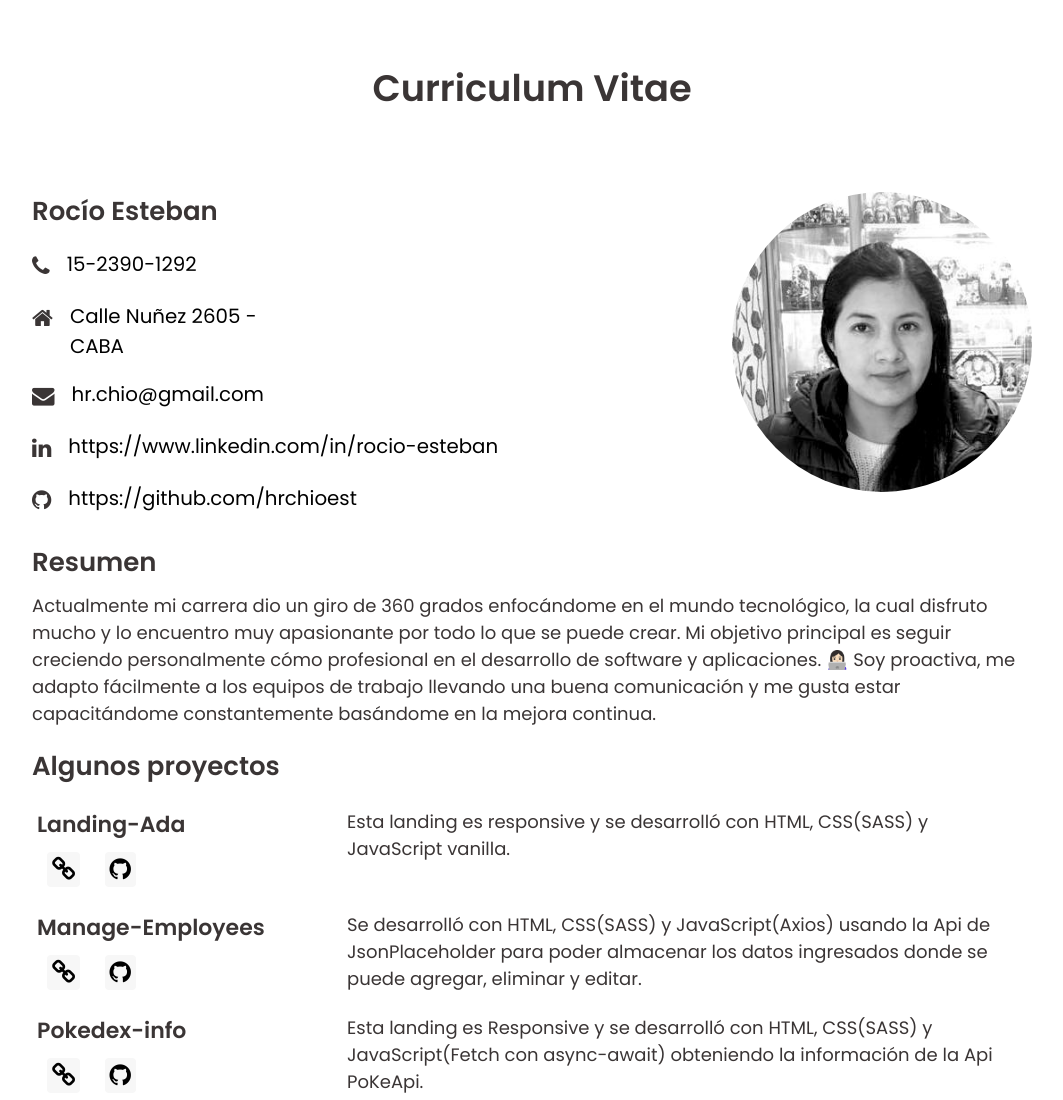
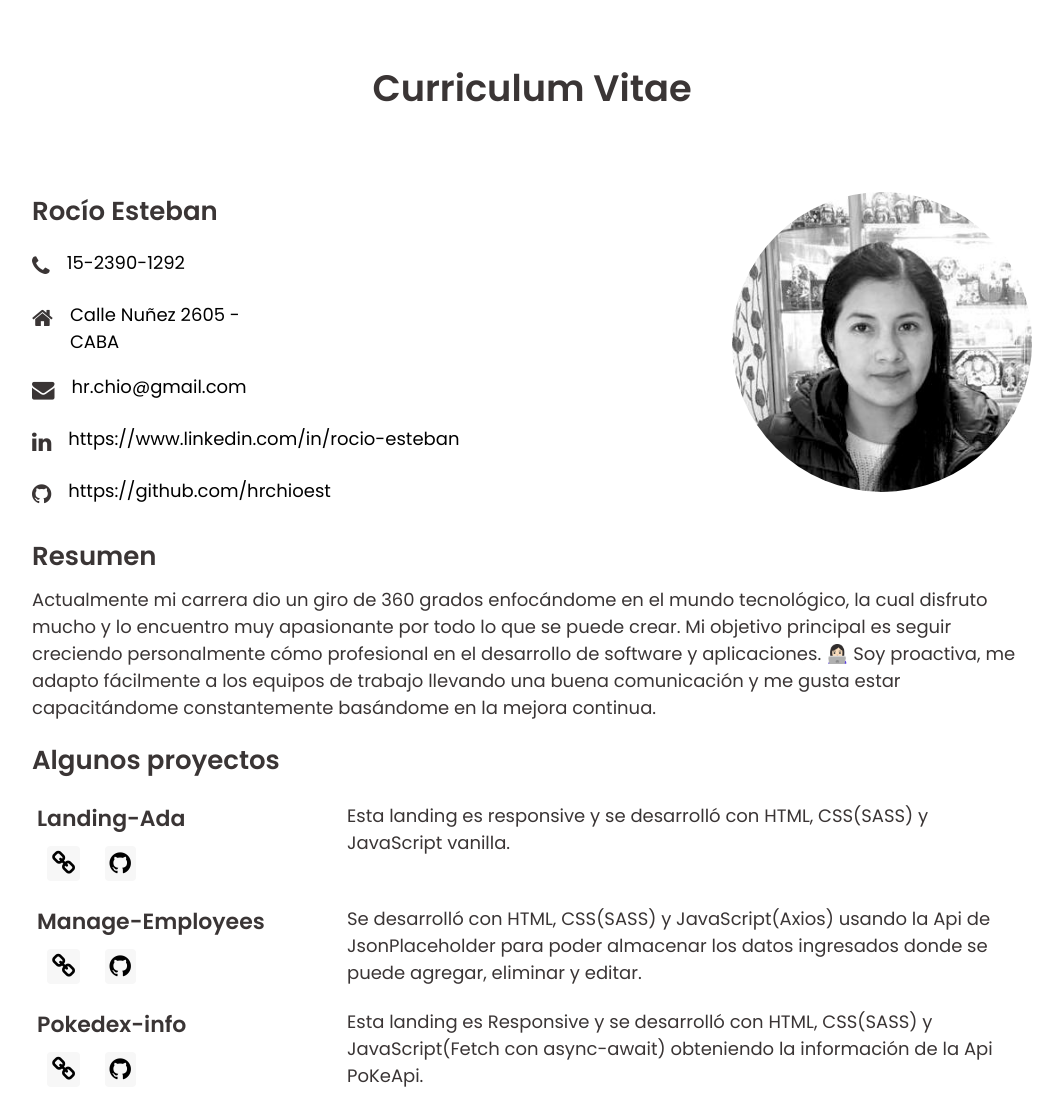
Before and after one commit to hrchioest/cv-rocio-esteban, a website: page public/index.html in a window 1280 px wide. Shown: the top 1100 px of the page, without its empty margins (108-1171 px from the left). Drawn offline with Linux system fonts and the light colour scheme.

Commit message:
se modifica font-size a los textos de información de datos

```diff
--- a/sass/style.scss
+++ b/sass/style.scss
@@ -167,7 +167,6 @@ img {
   padding-left: 10px;
   color: initial;
   text-decoration: none;
-  font-size: 1.1em;
   &:hover{
     color:#3535d0;
   }
```
Also changed, not shown: public/css/style.css, 1 other file.
